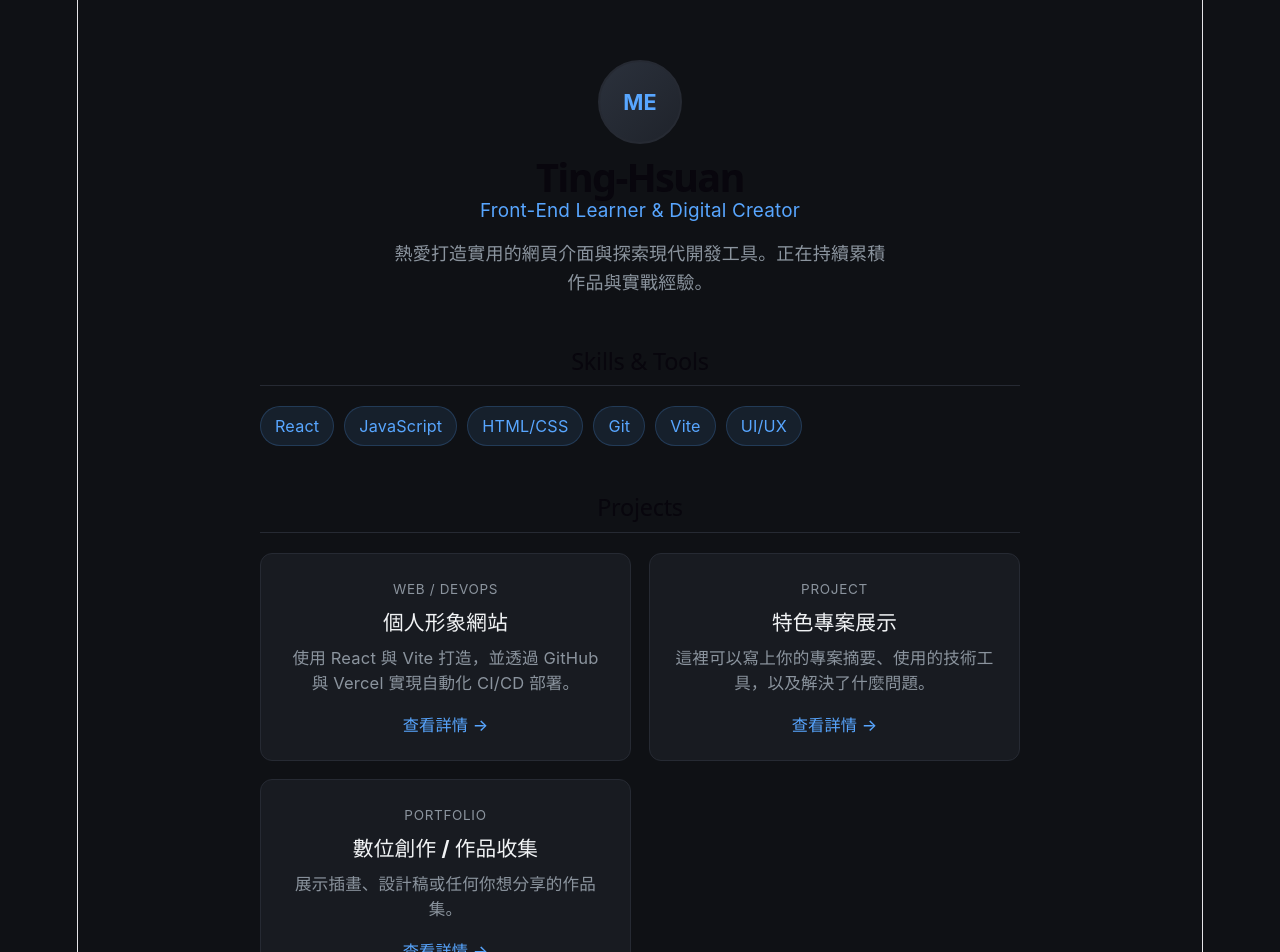
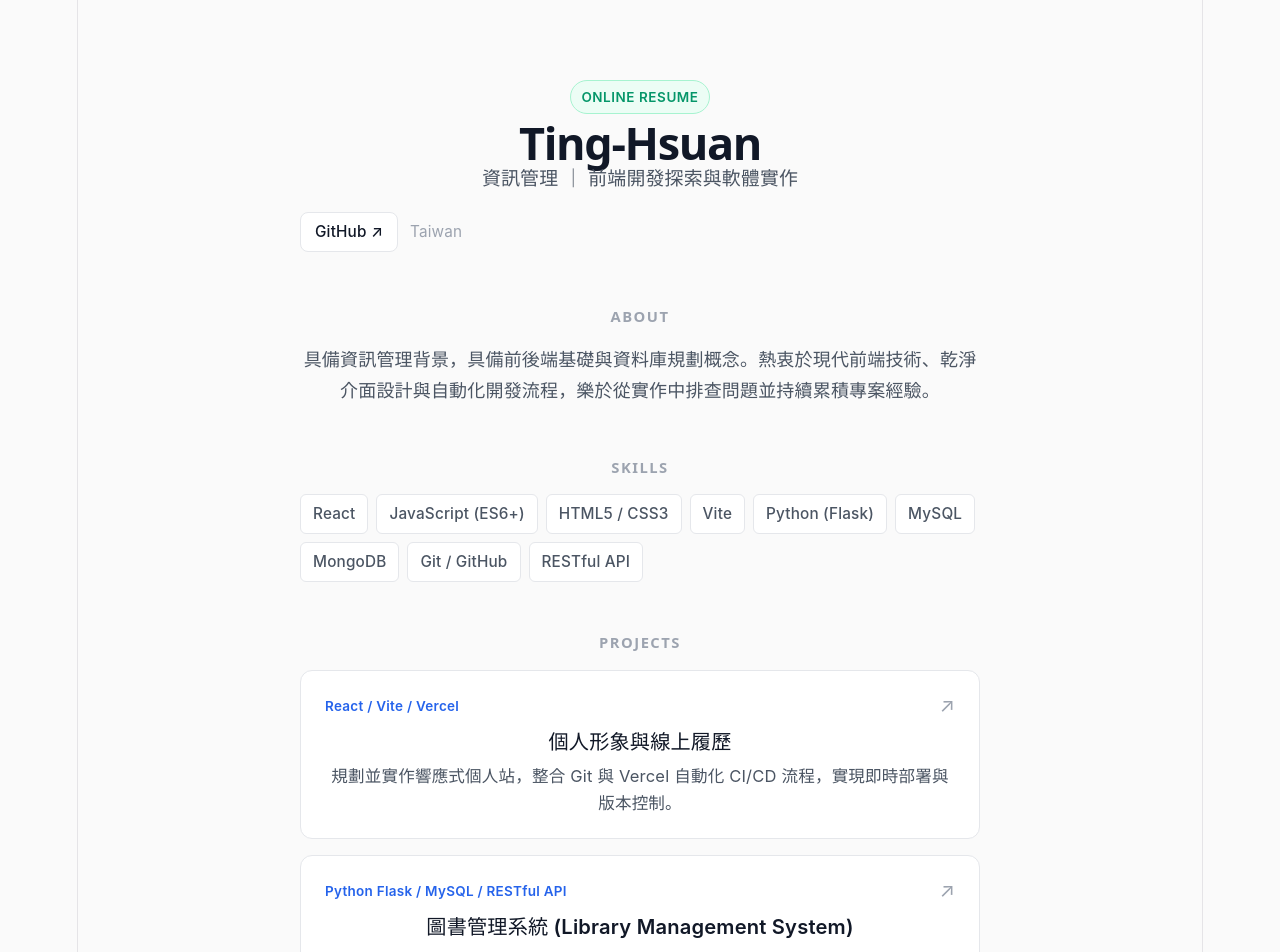
Before and after one commit to echidnax/my-first-web, a React (Vite) app: page / in a window 1280 px wide. Shown: the top 952 px of the page. Built offline with nearby package versions, Linux system fonts and the light colour scheme.

Commit message:
update resume styling

```diff
--- a/src/App.css
+++ b/src/App.css
@@ -1,182 +1,206 @@
 :root {
-  --bg-color: #0f1115;
-  --card-bg: #181b21;
-  --card-border: #262a33;
-  --text-main: #f1f3f5;
-  --text-muted: #8b949e;
-  --accent: #58a6ff;
-  --accent-soft: rgba(88, 166, 255, 0.1);
+  --bg-page: #fafafa;
+  --bg-card: #ffffff;
+  --text-primary: #111827;
+  --text-secondary: #4b5563;
+  --text-muted: #9ca3af;
+  --border-light: #e5e7eb;
+  --border-hover: #d1d5db;
+  --accent: #2563eb;
+}
+
+* {
+  box-sizing: border-box;
 }
 
 body {
   margin: 0;
-  background-color: var(--bg-color);
-  color: var(--text-main);
-  font-family: -apple-system, BlinkMacSystemFont, "Segoe UI", Roboto, sans-serif;
+  background-color: var(--bg-page);
+  color: var(--text-primary);
+  font-family: -apple-system, BlinkMacSystemFont, "Inter", "Segoe UI", "PingFang TC", "Microsoft JhengHei", sans-serif;
+  -webkit-font-smoothing: antialiased;
 }
 
-.portfolio-container {
-  max-width: 760px;
-  margin: 0 auto;
-  padding: 60px 24px;
+.page-wrapper {
+  min-height: 100vh;
+  padding: 80px 20px;
+  display: flex;
+  justify-content: center;
 }
 
-/* Hero */
-.hero-section {
-  text-align: center;
-  margin-bottom: 50px;
+.content-container {
+  width: 100%;
+  max-width: 680px;
 }
 
-.avatar-placeholder {
-  width: 80px;
-  height: 80px;
-  border-radius: 50%;
-  background: linear-gradient(135deg, #2b313c, #1f232b);
-  border: 2px solid var(--card-border);
-  display: flex;
-  align-items: center;
-  justify-content: center;
-  margin: 0 auto 20px;
-  font-size: 1.2rem;
-  font-weight: bold;
-  color: var(--accent);
+/* Header */
+.header {
+  margin-bottom: 56px;
+}
+
+.header-badge {
+  display: inline-block;
+  font-size: 0.75rem;
+  font-weight: 600;
+  color: #059669;
+  background-color: #ecfdf5;
+  border: 1px solid #a7f3d0;
+  padding: 3px 10px;
+  border-radius: 999px;
+  margin-bottom: 16px;
+  letter-spacing: 0.04em;
+  text-transform: uppercase;
 }
 
 .name {
-  font-size: 2.2rem;
-  font-weight: 700;
-  margin: 0 0 8px 0;
+  font-size: 2.5rem;
+  font-weight: 800;
+  letter-spacing: -0.03em;
+  margin: 0 0 10px 0;
+  color: var(--text-primary);
 }
 
-.title {
-  color: var(--accent);
+.headline {
   font-size: 1.05rem;
-  margin: 0 0 16px 0;
+  color: var(--text-secondary);
+  margin: 0 0 20px 0;
+  font-weight: 400;
 }
 
-.bio {
+.links {
+  display: flex;
+  align-items: center;
+  gap: 12px;
+}
+
+.pill-link {
+  display: inline-flex;
+  align-items: center;
+  font-size: 0.85rem;
+  font-weight: 500;
+  color: var(--text-primary);
+  background: var(--bg-card);
+  border: 1px solid var(--border-light);
+  padding: 6px 14px;
+  border-radius: 8px;
+  text-decoration: none;
+  transition: all 0.2s ease;
+}
+
+.pill-link:hover {
+  border-color: var(--border-hover);
+  background-color: #f3f4f6;
+}
+
+.location-tag {
+  font-size: 0.85rem;
   color: var(--text-muted);
-  line-height: 1.6;
-  max-width: 500px;
-  margin: 0 auto;
 }
 
 /* Sections */
 .section {
-  margin-bottom: 48px;
+  margin-bottom: 52px;
 }
 
-.section-title {
-  font-size: 1.3rem;
-  border-bottom: 1px solid var(--card-border);
-  padding-bottom: 10px;
-  margin-bottom: 20px;
+.section-heading {
+  font-size: 0.82rem;
+  font-weight: 700;
+  letter-spacing: 0.1em;
+  text-transform: uppercase;
+  color: var(--text-muted);
+  margin: 0 0 18px 0;
+}
+
+.bio-text {
+  font-size: 1rem;
+  line-height: 1.75;
+  color: var(--text-secondary);
+  margin: 0;
 }
 
 /* Skills */
-.skills-grid {
+.skills-cloud {
   display: flex;
   flex-wrap: wrap;
-  gap: 10px;
+  gap: 8px;
 }
 
-.skill-badge {
-  background-color: var(--accent-soft);
-  color: var(--accent);
-  padding: 6px 14px;
-  border-radius: 20px;
-  font-size: 0.9rem;
-  border: 1px solid rgba(88, 166, 255, 0.2);
+.skill-pill {
+  font-size: 0.85rem;
+  color: var(--text-secondary);
+  background-color: var(--bg-card);
+  border: 1px solid var(--border-light);
+  padding: 6px 12px;
+  border-radius: 6px;
+  font-weight: 500;
 }
 
 /* Projects */
 .projects-grid {
-  display: grid;
-  grid-template-columns: 1fr;
-  gap: 18px;
-}
-
-@media (min-width: 600px) {
-  .projects-grid {
-    grid-template-columns: repeat(2, 1fr);
-  }
+  display: flex;
+  flex-direction: column;
+  gap: 16px;
 }
 
 .project-card {
-  background-color: var(--card-bg);
-  border: 1px solid var(--card-border);
+  background-color: var(--bg-card);
+  border: 1px solid var(--border-light);
   border-radius: 12px;
-  padding: 22px;
-  display: flex;
-  flex-direction: column;
-  transition: transform 0.2s ease, border-color 0.2s ease;
+  padding: 22px 24px;
+  transition: transform 0.2s ease, box-shadow 0.2s ease, border-color 0.2s ease;
 }
 
 .project-card:hover {
-  transform: translateY(-3px);
-  border-color: #3f4756;
+  transform: translateY(-2px);
+  border-color: var(--border-hover);
+  box-shadow: 0 8px 24px rgba(0, 0, 0, 0.04);
+}
+
+.project-top {
+  display: flex;
+  justify-content: space-between;
+  align-items: center;
+  margin-bottom: 10px;
 }
 
 .project-tag {
   font-size: 0.75rem;
-  color: var(--text-muted);
-  text-transform: uppercase;
-  letter-spacing: 0.05em;
-  margin-bottom: 8px;
+  font-weight: 600;
+  color: var(--accent);
+  letter-spacing: 0.02em;
 }
 
-.project-card h3 {
-  margin: 0 0 10px 0;
-  font-size: 1.15rem;
+.arrow-link {
+  font-size: 1.1rem;
+  color: var(--text-muted);
+  text-decoration: none;
+  line-height: 1;
+  transition: color 0.15s ease;
 }
 
-.project-card p {
-  color: var(--text-muted);
-  font-size: 0.92rem;
-  line-height: 1.5;
-  margin: 0 0 16px 0;
-  flex-grow: 1;
+.project-card:hover .arrow-link {
+  color: var(--accent);
 }
 
-.project-link {
-  color: var(--accent);
-  text-decoration: none;
-  font-size: 0.9rem;
-  font-weight: 500;
+.project-title {
+  font-size: 1.12rem;
+  font-weight: 600;
+  margin: 0 0 8px 0;
+  color: var(--text-primary);
+}
+
+.project-desc {
+  font-size: 0.92rem;
+  line-height: 1.6;
+  color: var(--text-secondary);
+  margin: 0;
 }
 
 /* Footer */
-.footer-section {
-  text-align: center;
-  padding-top: 30px;
-  border-top: 1px solid var(--card-border);
+.footer {
+  margin-top: 64px;
+  padding-top: 24px;
+  border-top: 1px solid var(--border-light);
+  font-size: 0.8rem;
+  color: var(--text-muted);
 }
-
-.links-group {
-  display: flex;
-  justify-content: center;
-  gap: 16px;
-  margin-bottom: 24px;
-}
-
-.link-btn {
-  display: inline-block;
-  padding: 8px 20px;
-  border-radius: 6px;
-  background-color: var(--card-bg);
-  border: 1px solid var(--card-border);
-  color: var(--text-main);
-  text-decoration: none;
-  font-size: 0.9rem;
-  transition: background-color 0.2s;
-}
-
-.link-btn:hover {
-  background-color: #232730;
-}
-
-.copyright {
-  color: var(--text-muted);
-  font-size: 0.8rem;
-  margin: 0;
-}
--- a/src/App.jsx
+++ b/src/App.jsx
@@ -1,75 +1,88 @@
 import './App.css'
 
 function App() {
-  const skills = ['React', 'JavaScript', 'HTML/CSS', 'Git', 'Vite', 'UI/UX']
+  const skills = [
+    'React', 'JavaScript (ES6+)', 'HTML5 / CSS3', 'Vite',
+    'Python (Flask)', 'MySQL', 'MongoDB', 'Git / GitHub', 'RESTful API'
+  ]
 
   const projects = [
     {
-      title: '個人形象網站',
-      desc: '使用 React 與 Vite 打造，並透過 GitHub 與 Vercel 實現自動化 CI/CD 部署。',
-      tag: 'Web / DevOps',
+      title: '個人形象與線上履歷',
+      tag: 'React / Vite / Vercel',
+      desc: '規劃並實作響應式個人站，整合 Git 與 Vercel 自動化 CI/CD 流程，實現即時部署與版本控制。',
+      link: 'https://github.com/echidnax'
+    },
+    {
+      title: '圖書管理系統 (Library Management System)',
+      tag: 'Python Flask / MySQL / RESTful API',
+      desc: '設計關聯式資料庫結構與 DDL，撰寫 Flask 後端 API 串接 MySQL，實現書籍與借閱紀錄之查詢、新增與管理。',
       link: '#'
     },
     {
-      title: '特色專案展示',
-      desc: '這裡可以寫上你的專案摘要、使用的技術工具，以及解決了什麼問題。',
-      tag: 'Project',
-      link: '#'
-    },
-    {
-      title: '數位創作 / 作品收集',
-      desc: '展示插畫、設計稿或任何你想分享的作品集。',
-      tag: 'Portfolio',
+      title: '多架構資料庫實作練習',
+      tag: 'MongoDB / DuckDB / Neo4j',
+      desc: '探索 Document、Column 與 Graph 不同架構之 NoSQL 資料庫特性，進行資料建模與跨類型查詢演練。',
       link: '#'
     }
   ]
 
   return (
-    <div className="portfolio-container">
-      {/* 個人頂部簡介 */}
-      <header className="hero-section">
-        <div className="avatar-placeholder">ME</div>
+    <div className="page-wrapper">
+      <main className="content-container">
+        {/* 個人 Header */}
+        <header className="header">
+          <div className="header-badge">Online Resume</div>
           <h1 className="name">Ting-Hsuan</h1>
-        <p className="title">Front-End Learner & Digital Creator</p>
-        <p className="bio">
-          熱愛打造實用的網頁介面與探索現代開發工具。正在持續累積作品與實戰經驗。
-        </p>
+          <p className="headline">資訊管理 ｜ 前端開發探索與軟體實作</p>
+          <div className="links">
+            <a href="https://github.com/echidnax" target="_blank" rel="noreferrer" className="pill-link">
+              GitHub ↗
+            </a>
+            <span className="location-tag">Taiwan</span>
+          </div>
         </header>
 
-      {/* 技能標籤 */}
+        {/* 簡介 */}
         <section className="section">
-        <h2 className="section-title">Skills & Tools</h2>
-        <div className="skills-grid">
+          <h2 className="section-heading">About</h2>
+          <p className="bio-text">
+            具備資訊管理背景，具備前後端基礎與資料庫規劃概念。熱衷於現代前端技術、乾淨介面設計與自動化開發流程，樂於從實作中排查問題並持續累積專案經驗。
+          </p>
+        </section>
+
+        {/* 技能 */}
+        <section className="section">
+          <h2 className="section-heading">Skills</h2>
+          <div className="skills-cloud">
             {skills.map((skill, index) => (
-            <span key={index} className="skill-badge">{skill}</span>
+              <span key={index} className="skill-pill">{skill}</span>
             ))}
           </div>
         </section>
 
-      {/* 作品卡片 */}
+        {/* 專案經歷 */}
         <section className="section">
-        <h2 className="section-title">Projects</h2>
+          <h2 className="section-heading">Projects</h2>
           <div className="projects-grid">
-          {projects.map((item, index) => (
+            {projects.map((proj, index) => (
               <div key={index} className="project-card">
-              <span className="project-tag">{item.tag}</span>
-              <h3>{item.title}</h3>
-              <p>{item.desc}</p>
-              <a href={item.link} className="project-link">查看詳情 →</a>
+                <div className="project-top">
+                  <span className="project-tag">{proj.tag}</span>
+                  <a href={proj.link} className="arrow-link" target="_blank" rel="noreferrer">↗</a>
+                </div>
+                <h3 className="project-title">{proj.title}</h3>
+                <p className="project-desc">{proj.desc}</p>
               </div>
             ))}
           </div>
         </section>
 
-      {/* 底部與社群 */}
-      <footer className="footer-section">
-        <h2 className="section-title">Contact</h2>
-        <div className="links-group">
-          <a href="https://github.com/echidnax" target="_blank" rel="noreferrer" className="link-btn">GitHub</a>
-          <a href="mailto:your-email@example.com" className="link-btn">Email Me</a>
-        </div>
-        <p className="copyright">© 2026 Ting-Hsuan. Built with React & Vercel.</p>
+        {/* 頁尾 */}
+        <footer className="footer">
+          <p>© 2026 Ting-Hsuan. Built with React & Vite.</p>
         </footer>
+      </main>
     </div>
   )
 }
```
Lines whose indentation alone changed are shown as unchanged.
